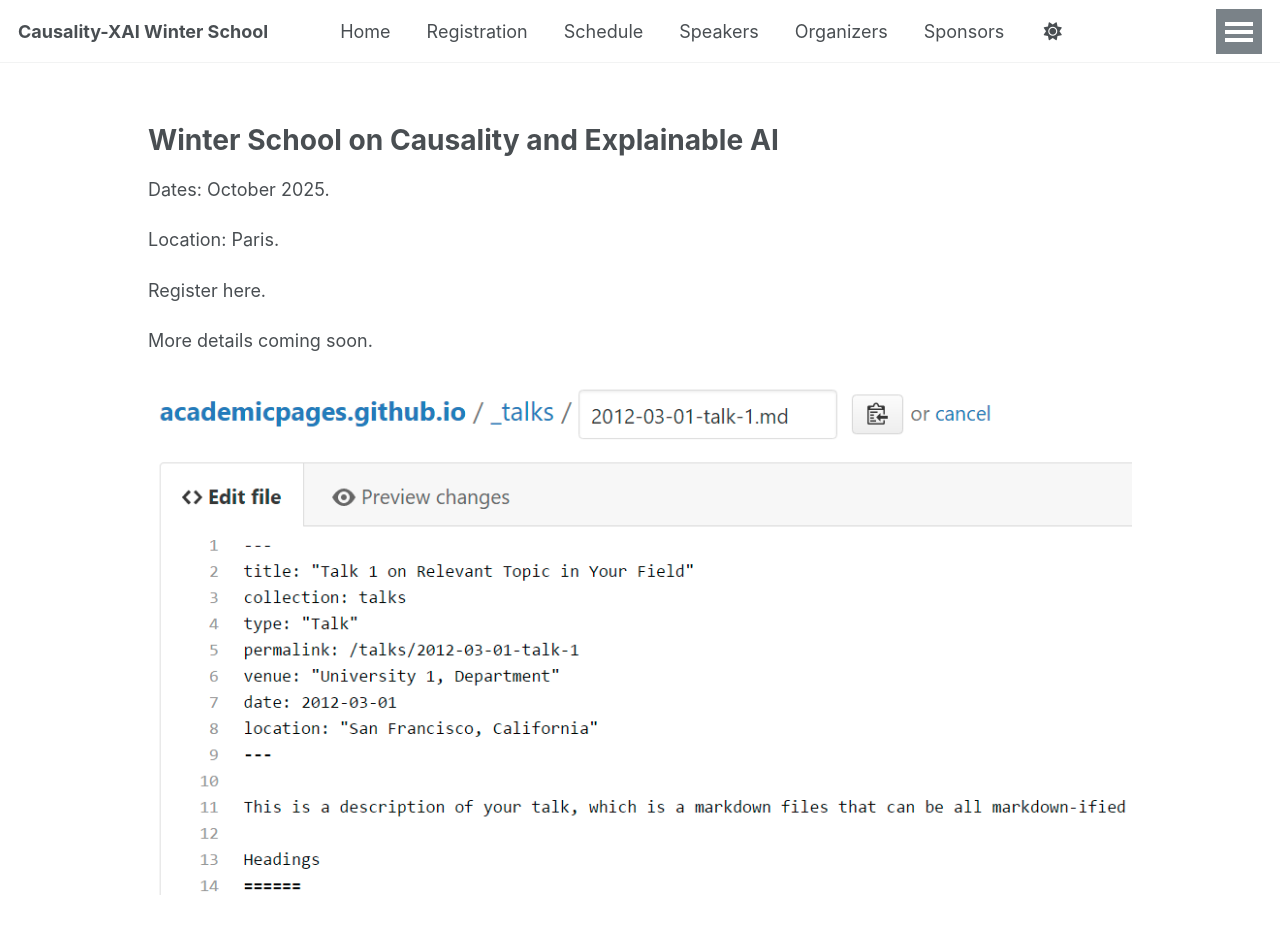
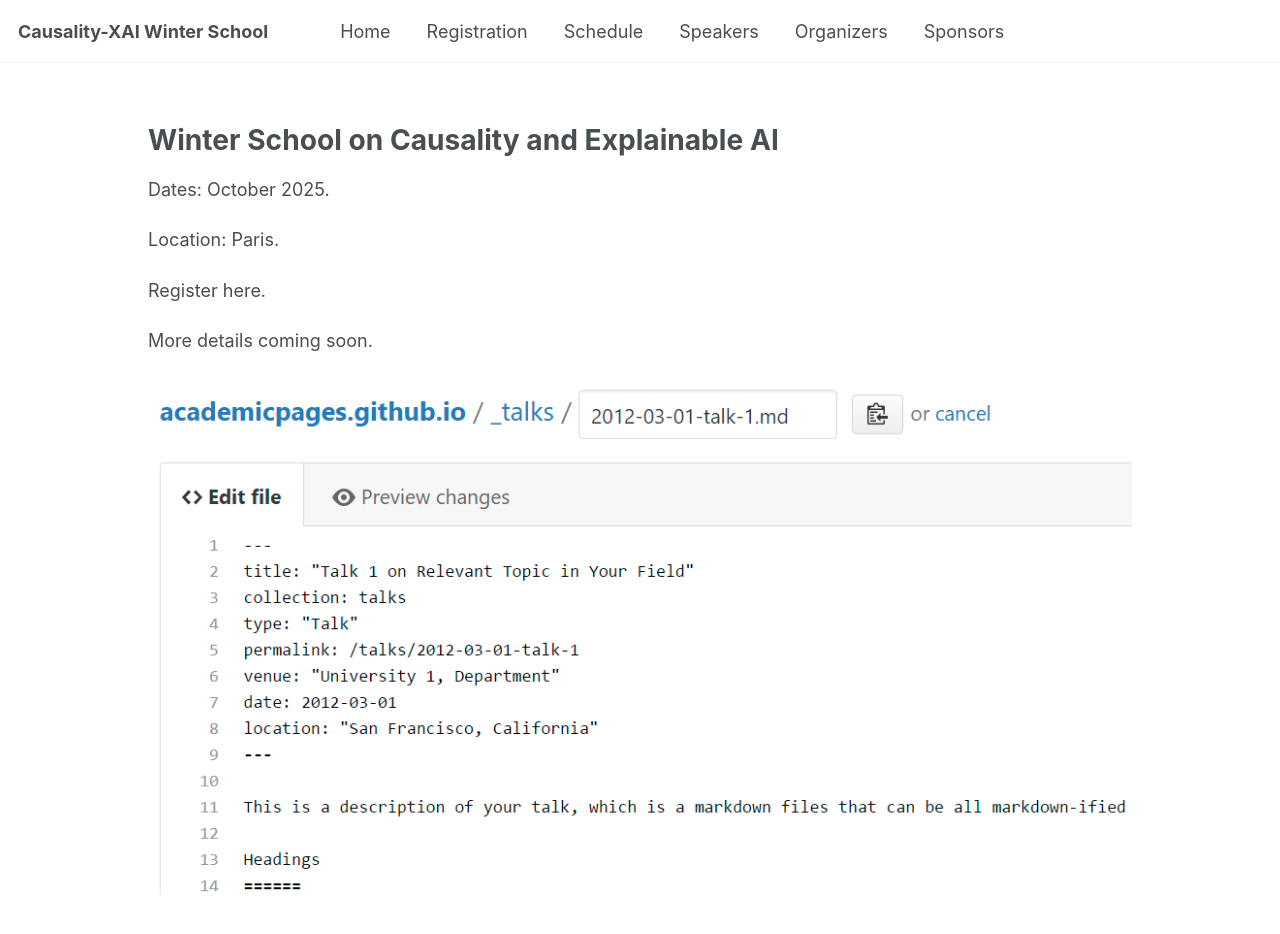
Before and after one commit to XAI-Winter-School/xai-winter-school.github.io, a Jekyll site: the page built from _pages/about.md, in a window 1280 px wide and 1080 px high. Shown: the top 934 px of the window. Built offline with Jekyll 4.4.1, drawn with Linux system fonts in a browser that asks for light colours.

Commit message:
Update masthead.html

```diff
--- a/_includes/masthead.html
+++ b/_includes/masthead.html
@@ -4,7 +4,6 @@
   <div class="masthead__inner-wrap">
     <div class="masthead__menu">
       <nav id="site-nav" class="greedy-nav">
-        <button><div class="navicon"></div></button>
         <ul class="visible-links">
           <li class="masthead__menu-item masthead__menu-item--lg persist"><a href="{{ base_path }}/">{{ site.title }}</a></li>
           {% for link in site.data.navigation.main %}
@@ -15,11 +14,7 @@
             {% endif %}
             <li class="masthead__menu-item"><a href="{{ domain }}{{ link.url }}">{{ link.title }}</a></li>
           {% endfor %}
-          <li id="theme-toggle" class="masthead__menu-item persist tail">
-            <a><i id="theme-icon" class="fa-solid fa-sun" aria-hidden="true" title="toggle theme"></i></a>
-          </li>
         </ul>
-        <ul class="hidden-links hidden"></ul>
       </nav>
     </div>
   </div>
```
